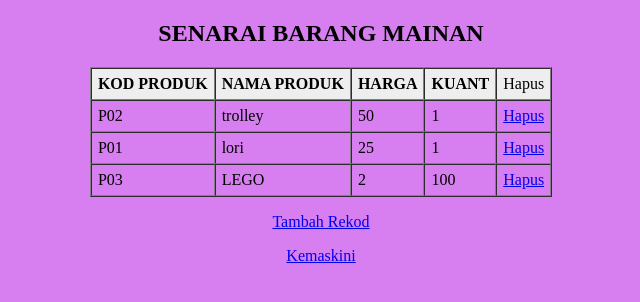
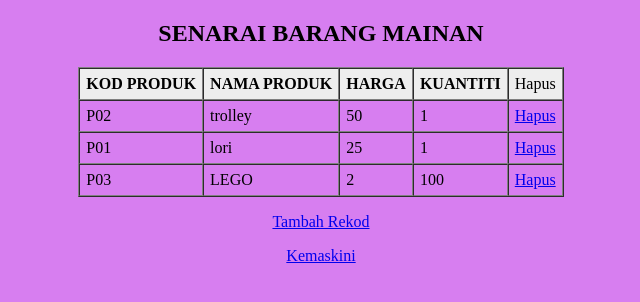
Before and after one commit to hazwan7/Kids-Toy, a PHP site: page / in a window 1280 px wide. Shown: the top 302 px of the page, without its empty margins (319-959 px from the left). Run offline with PHP 8.4, Linux system fonts and the light colour scheme; data comes from the database, SQL or seed files in the repository.

Commit message:
Update index.php

```diff
--- a/index.php
+++ b/index.php
@@ -16,7 +16,7 @@
 			<th>KOD PRODUK</th>
 			<th>NAMA PRODUK</th>
         		<th>HARGA</th>
-        		<th>KUANT</th>
+        		<th>KUANTITI</th>
 
 <td>Hapus</td><!-- Isi tag <td> dengan Hapus-->
 
```
